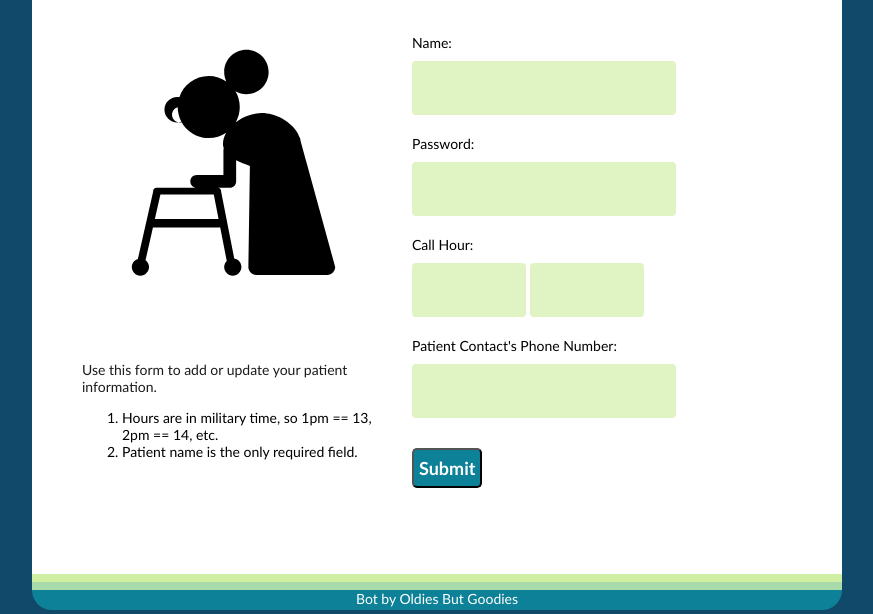
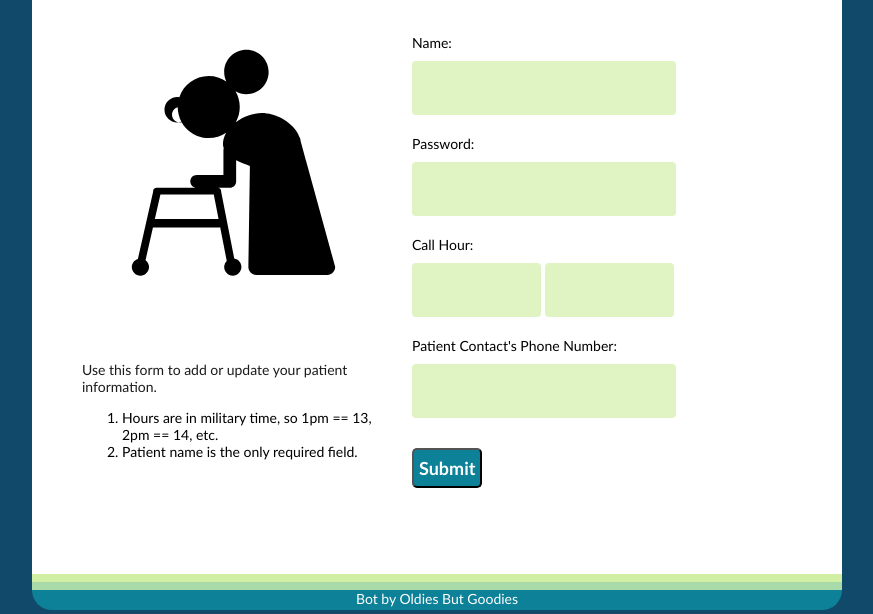
Before and after one commit to cjaiello/MoreDisruptionPleaseHackathon, a Flask app: page / in a window 1280 px wide. Shown: the part 123-737 px from the top of the page, without its empty margins (203-1076 px from the left). Run offline with Flask 2, Linux system fonts and the light colour scheme; parts of the project's set-up code (start-up, migrations or seed data) failed here and were passed over; some libraries are stand-ins or nearby versions.

Commit message:
Updating colors and UI

```diff
--- a/static/styles.css
+++ b/static/styles.css
@@ -152,5 +152,9 @@ p {
 }
 
 .time {
-  width: 100px !important;
+  width: 115px !important;
 }
+
+.minute {
+  padding-left: 20px !important;
+}
```
